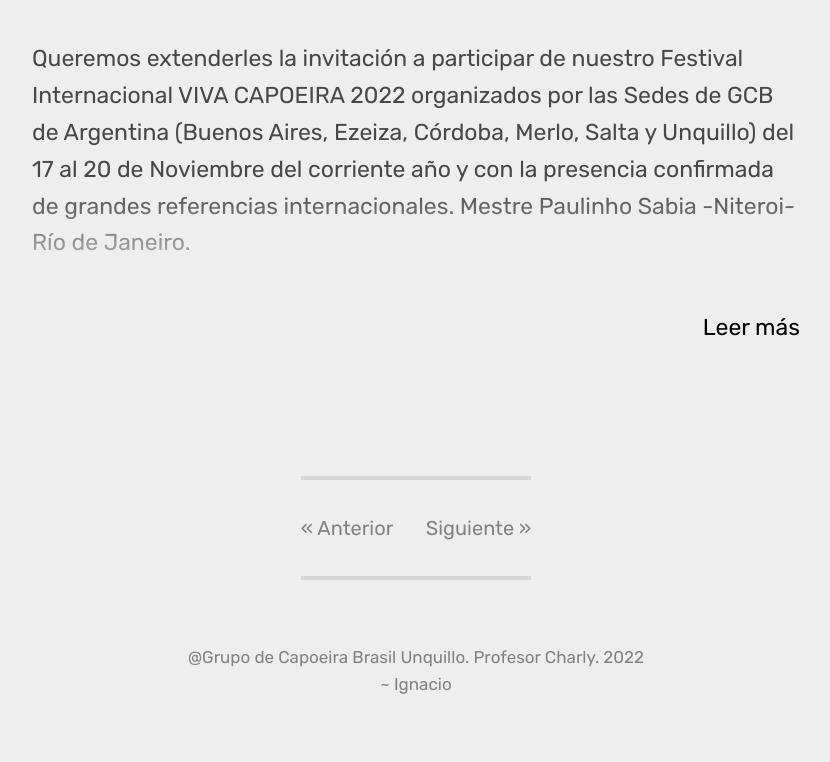
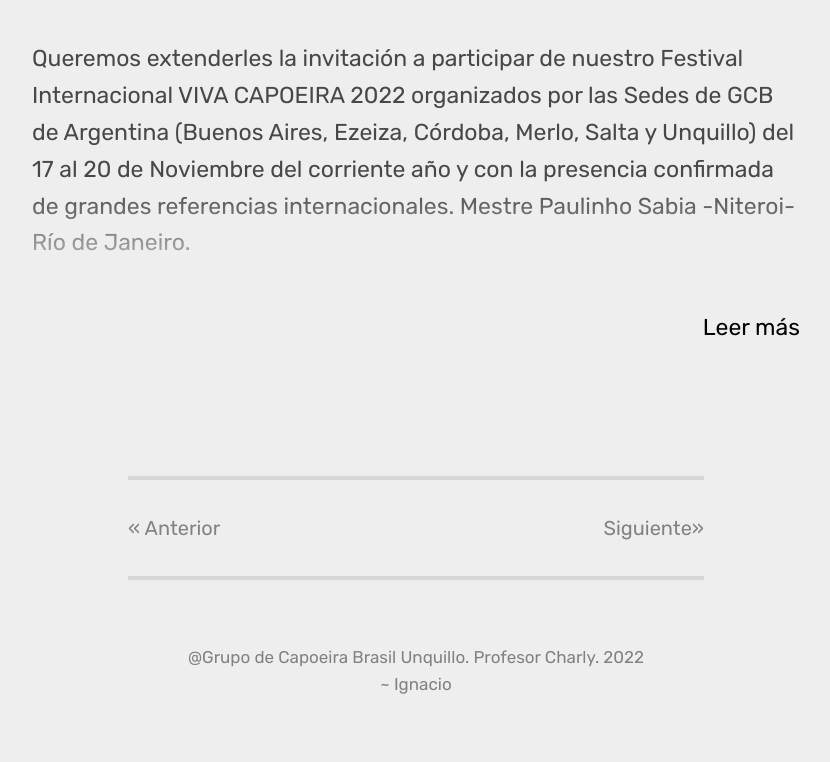
Before and after one commit to cxto21/gcb-website, a Jekyll site: the page built from index.html, in a window 1280 px wide. Shown: the part 1474-2236 px from the top of the page, without its empty margins (224-1054 px from the left). Built offline with Jekyll 4.4.1, drawn with Linux system fonts in a browser that asks for light colours; some web fonts are replaced; the list of posts is cut into pages by our own code.

Commit message:
Adjusting responsive values

```diff
--- a/_includes/post/pagination.html
+++ b/_includes/post/pagination.html
@@ -16,11 +16,12 @@
 
 
     <li class="pagination-item-next" >
-          {% if paginator.next_page %}
+      {% if paginator.next_page %}
       <a rel="next" href="{{ site.baseurl }}/page-{{paginator.next_page}}/">Siguiente &raquo;</a>
       {% else %}
-      <span>Siguiente &raquo;</span>
-          {% endif %}
+      <span>Siguiente&raquo;</span>
+      {% endif %}
+      </br>
     </li>
 
   </ul>
--- a/_sass/_header.scss
+++ b/_sass/_header.scss
@@ -85,8 +85,8 @@ header {
     .logo {
       margin-top: 5rem;
       .logosvg {
-        display: block;
-        margin: -9rem auto 5rem auto;
+        display: list-item ;
+        margin: -9.5rem auto 5rem auto;
         height: 3rem;
       }
     }
--- a/_sass/_pagination.scss
+++ b/_sass/_pagination.scss
@@ -5,7 +5,7 @@
 
 .pagination {
   overflow: hidden;
-  max-width: 30%;
+  max-width: 75%;
   margin: 0 auto 4rem auto;
   color: var(--text-color-light);
 
@@ -28,7 +28,7 @@
       width: auto;
 
     &-prev {
-      margin-bottom: 0;
+      margin-bottom: 2;
       float: left;
       a {
         color: var(--link-color);
@@ -36,7 +36,7 @@
       }
     }
     &-next {
-      margin-left: -1px;
+      margin-left: 2px;
       text-align: right;
       float: right;
       a {
```
Also changed, not shown: 4 other files.
